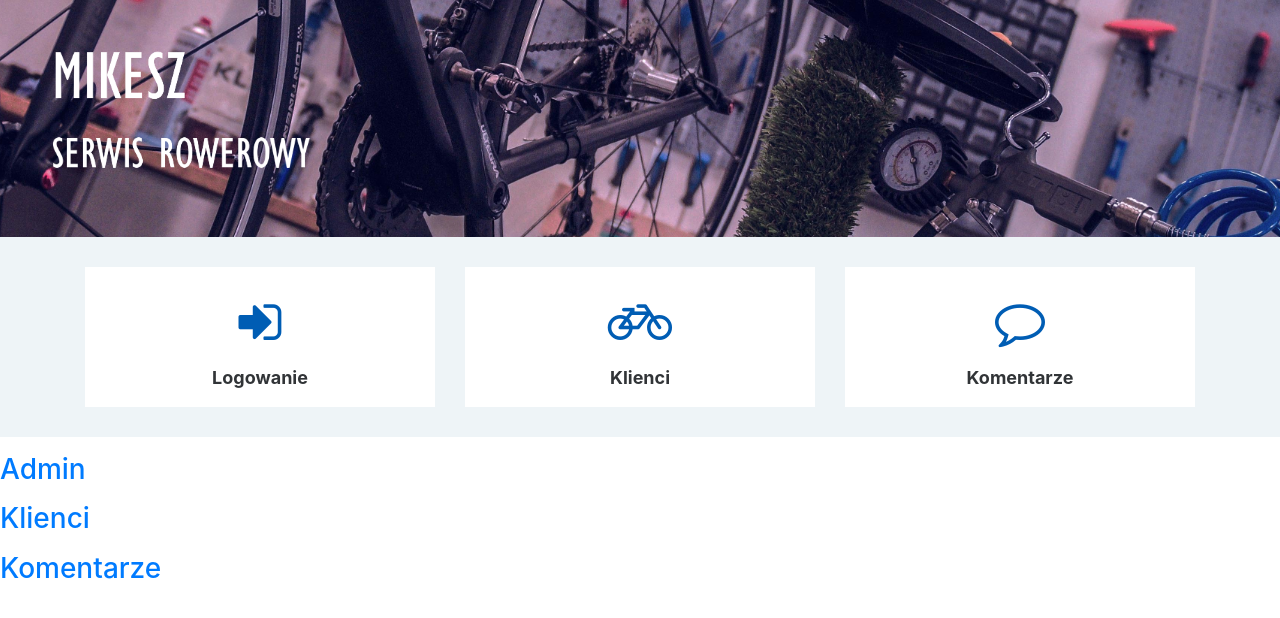
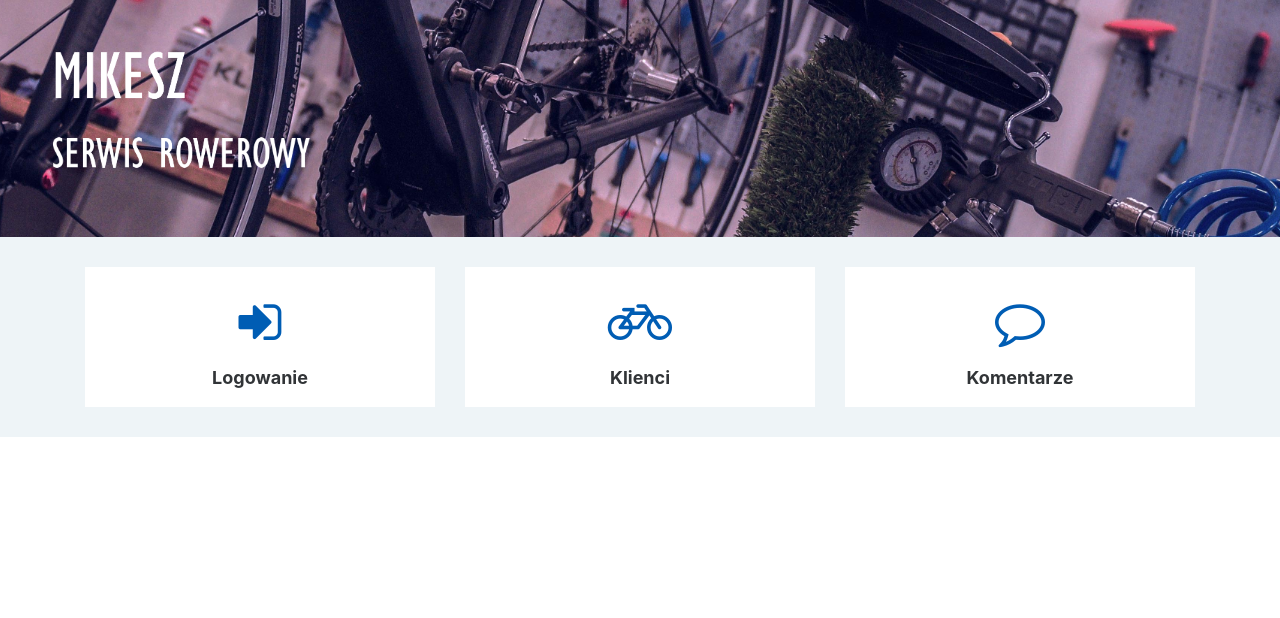
Before and after one commit to slawekpl81/bike_servis, a Django app: page / in a window 1280 px wide. Shown: the top 618 px of the page. Run offline with Django 3.2, Linux system fonts and the light colour scheme; some libraries are stand-ins or nearby versions.

Commit message:
new branch - frontend

```diff
--- a/templates/index.html
+++ b/templates/index.html
@@ -3,21 +3,5 @@
 {% extends 'base.html' %}
 
 {% block content %}
-        <p id="admin_link">
-        <a href="admin/">
-            <h3>Admin</h3>
-        </a>
-    </p>
 
-    <p id="clients_link">
-        <a href="clients/">
-            <h3>Klienci</h3>
-        </a>
-    </p>
-
-        <p id="comments_link">
-        <a href="comments/">
-            <h3>Komentarze</h3>
-        </a>
-    </p>
 {% endblock content%}
```
Also changed, not shown: 1 other file.
